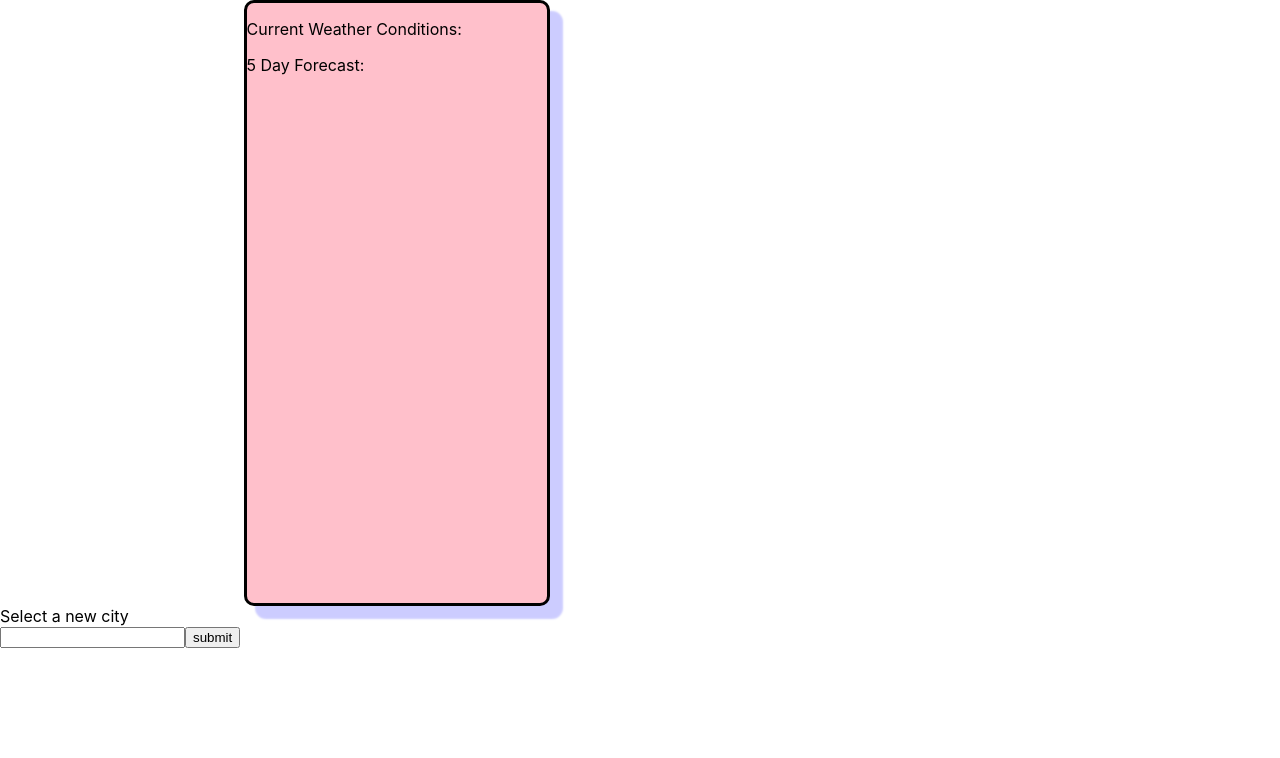
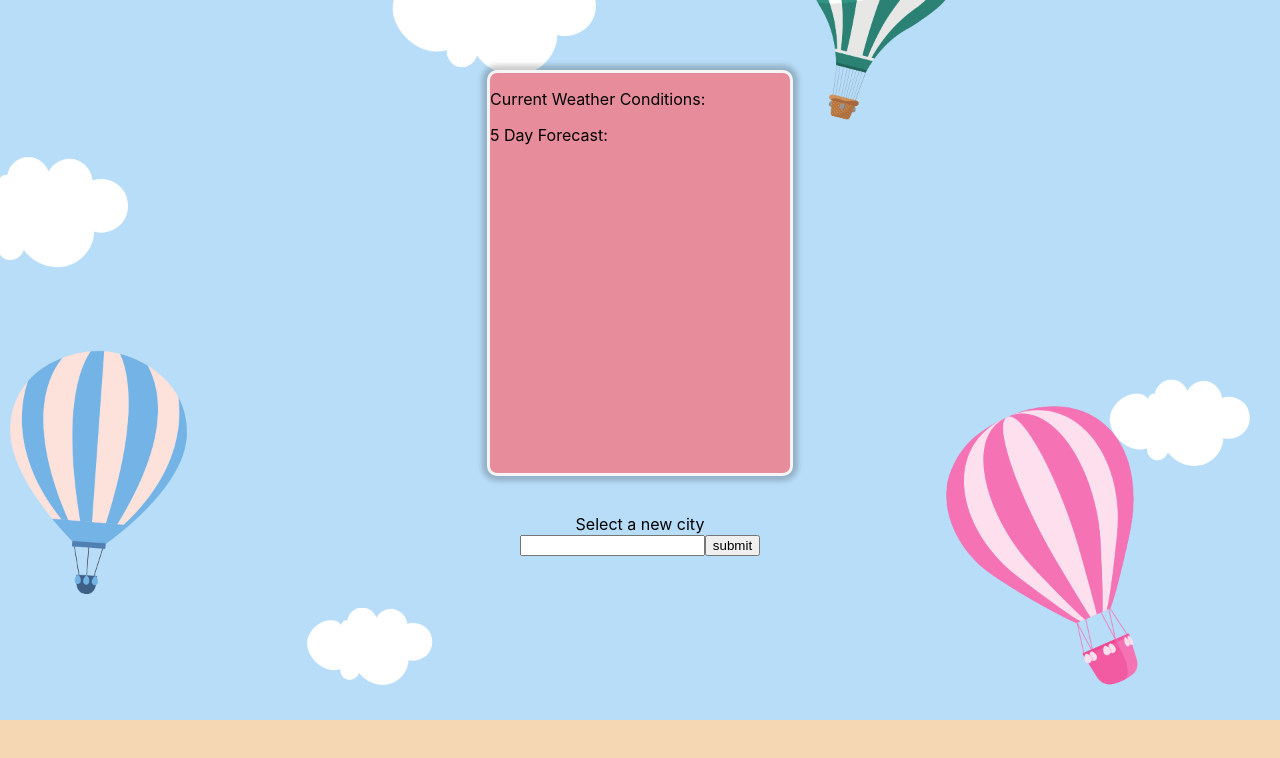
Before and after one commit to l-Rich/BonVoyage, a React (Create React App) app: page / in a window 1280 px wide. Shown: the top 758 px of the page. Built offline with nearby package versions, Linux system fonts and the light colour scheme; no server answers.

Commit message:
CSS I Like

```diff
--- a/src/App.css
+++ b/src/App.css
@@ -1,21 +1,32 @@
-.App {
+body {
+  background-image: url('./image/Untitled\ design\ \(2\).png');
+  background-size: cover;
+  background-repeat: no-repeat;
+  background-color: rgb(245, 216, 179);
+}.App {
   text-align: center;
 }
 .divContainter {
   display: flex;
-  justify-content: space-around;
+  align-items: center;
+  flex-direction: column;
 }
 .mainDisplay{
-  background-color: pink;
+  background-color: rgb(230, 140, 155);
   background-repeat: no-repeat;
   background-size: contain;
-  height: 600px;
+  height: 400px;
   width: 300px;
-  border: 3px solid black;
+  border: 3px solid whitesmoke;
   border-radius: 10px;
-  box-shadow: 12px 12px 2px 1px rgba(0, 0, 255, .2);
+  box-shadow: 0px 0px 5px 5px rgba(0, 0, 0, 0.2);
+  margin-top: 70px;
 }
+.search{
+  text-align: center;
+  margin: 3%;
 
+}
 .App-link {
   color: #61dafb;
 }
--- a/src/App.js
+++ b/src/App.js
@@ -10,15 +10,12 @@ function App() {
         <CurrentWeather />
         <p>5 Day Forecast:</p>
         </div>
-        <div className='right-side'>
-
-        </div>
-      </div>
         <div className='search'>
         Select a new city <form>
         <input type="text" />
         <input type="submit" value="submit"></input>
         </form>
+        </div>
       </div>
     </section>
 
```
Also changed, not shown: src/image/Untitled design (2).png (added). Lines whose indentation alone changed are shown as unchanged.
